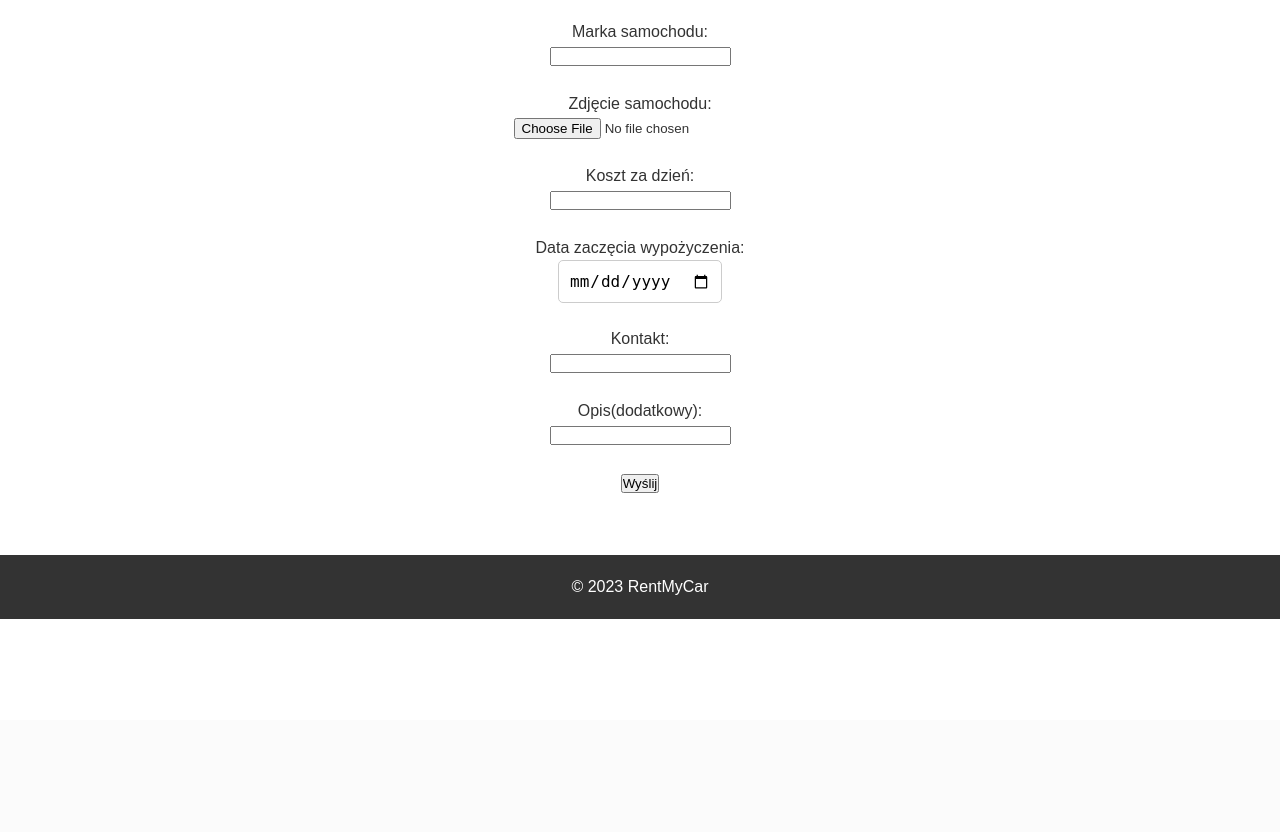
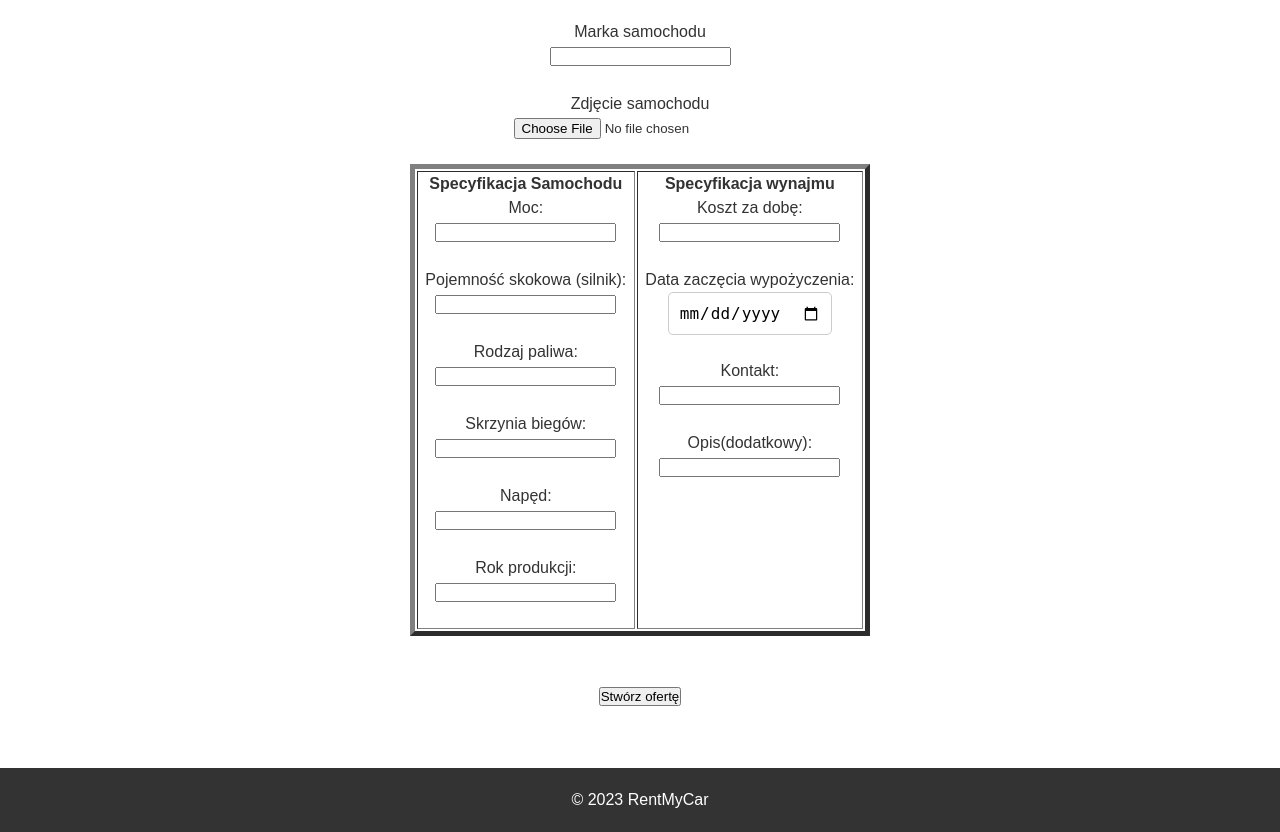
Before and after one commit to XxSaHiNesxX/RentYourCar, a PHP site: page /addoferte.html in a window 1280 px wide. Shown: the part 80-912 px from the top of the page. Before the commit the page ends 699 px from the top, so only its background shows below. Run offline with PHP 8.4, Linux system fonts and the light colour scheme.

Commit message:
update
aktualizacja formularza oraz wyświetlanie

```diff
--- a/WebSite/addoferte.html
+++ b/WebSite/addoferte.html
@@ -23,25 +23,32 @@
   <main>
     <section>
       <section>
-        <!-- Formularz kontaktowy
-        <div class="contact-form">
-          <h3>Formularz zgłoszeniowy</h3>
-          <asp:Label ID="lblMessage" runat="server" CssClass="message"></asp:Label>
-          <asp:Panel ID="pnlForm" runat="server">
-              <asp:TextBox ID="txtName" runat="server" placeholder="Imię i nazwisko" CssClass="input"></asp:TextBox>
-              <asp:TextBox ID="txtEmail" runat="server" placeholder="E-mail" CssClass="input"></asp:TextBox>
-              <asp:TextBox ID="txtSubject" runat="server" placeholder="Temat" CssClass="input"></asp:TextBox>
-              <asp:TextBox ID="txtMessage" runat="server" placeholder="Treść wiadomości" TextMode="MultiLine" CssClass="textarea"></asp:TextBox>
-              <asp:FileUpload ID="fileAttachment" runat="server" CssClass="file-upload" />
-              <asp:Button ID="btnSubmit" runat="server" Text="Wyślij" CssClass="button" OnClick="btnSubmit_Click" />
-          </asp:Panel>
-        </div> -->
         <form method="post" action="wypozycz.php" enctype="multipart/form-data">
-          <label>Marka samochodu:</label><br>
+          <label>Marka samochodu</label><br>
           <input type="text" name="marka" required><br><br>
-          <label>Zdjęcie samochodu:</label><br>
+          <label>Zdjęcie samochodu</label><br>
           <input type="file" name="zdjecie" required><br><br>
-          <label>Koszt za dzień:</label><br>
+
+          <table border="5" style="margin: auto;" width="50%">
+            <tr>
+            <td VALIGN=top>
+            <p><strong>Specyfikacja Samochodu</strong></p>
+            <label>Moc:</label><br>
+            <input type="text" name="moc" required><br><br>
+            <label>Pojemność skokowa (silnik):</label><br>
+            <input type="text" name="pojemnosc" required><br><br>
+            <label>Rodzaj paliwa:</label><br>
+            <input type="text" name="paliwo" required><br><br>
+            <label>Skrzynia biegów:</label><br>
+            <input type="text" name="skrzynia" required><br><br>
+            <label>Napęd:</label><br>
+            <input type="text" name="naped" required><br><br>
+            <label>Rok produkcji:</label><br>
+            <input type="number" name="rokprodukcji" required><br><br>
+            </td>
+            <td VALIGN=top>
+            <p><strong>Specyfikacja wynajmu</strong></p>
+            <label>Koszt za dobę:</label><br>
             <input type="number" name="koszt" min="1" required><br><br>
             <label>Data zaczęcia wypożyczenia:</label><br>
             <input type="date" name="data" required><br><br>
@@ -49,7 +56,10 @@
             <input type="text" name="kontakt" required><br><br>
             <label>Opis(dodatkowy):</label><br>
             <input type="text" name="opis" required><br><br>
-          <input type="submit" value="Wyślij">
+            </td>
+            </tr>
+          </table><br><br>
+          <input type="submit" value="Stwórz ofertę">
       </form>
     </section>
   </main>
```
Also changed, not shown: WebSite/aktoferty.php (+12 -5 lines). Lines whose indentation alone changed are shown as unchanged.
